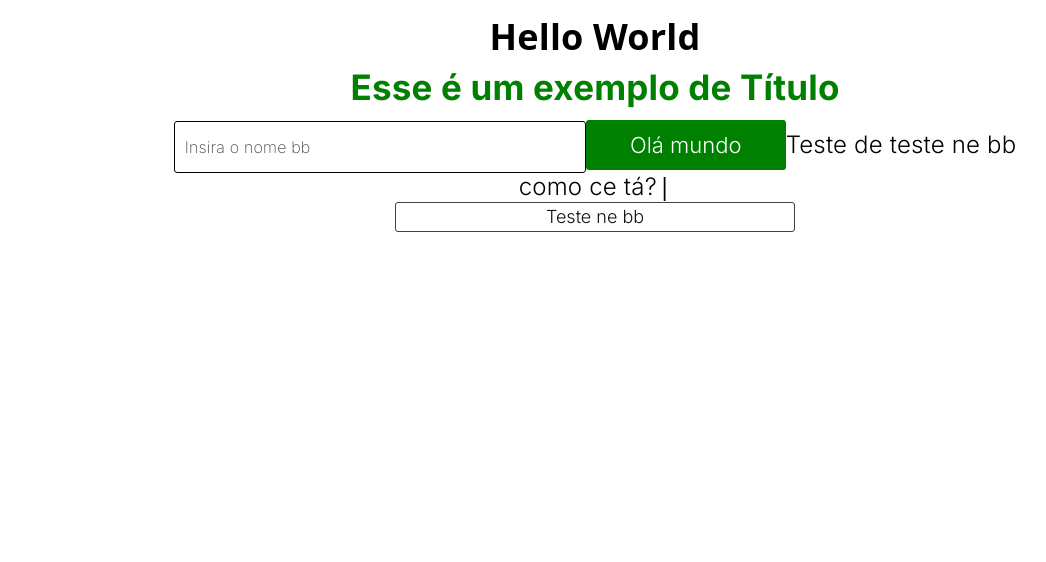
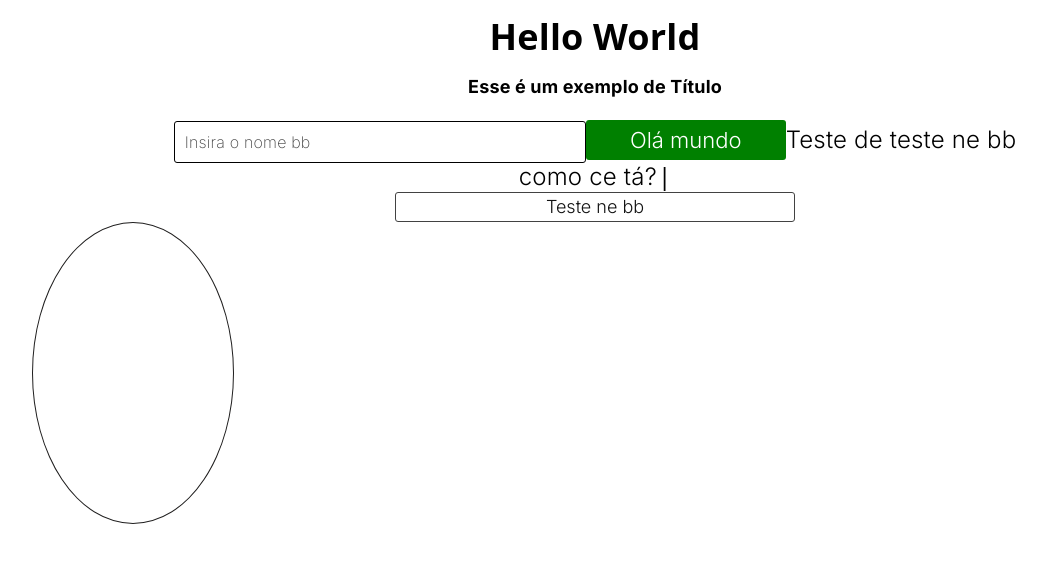
Before and after one commit to becanmc/jojo-birthday, a React (Vite) app in the folder project/: page / in a window 1280 px wide. Shown: the top 562 px of the page, without its empty margins (45-1091 px from the left). Built offline with nearby package versions, Linux system fonts and the light colour scheme.

Commit message:
Camera Frame implementation

```diff
--- /dev/null
+++ b/project/src/components/atoms/CameraFrame/CameraFrame.module.css
@@ -0,0 +1,7 @@
+.camera_frame{
+    width: 200px;
+    height: 300px;
+
+    border-radius: 100%;
+    border: 1px solid var(--color-dark-gray);
+}
--- /dev/null
+++ b/project/src/components/atoms/CameraFrame/CameraFrame.tsx
@@ -0,0 +1,11 @@
+// import React from "react";
+import styles from "./CameraFrame.module.css";
+
+function CameraFrame(){
+    return (
+        <div className={styles.camera_frame}>
+        </div>
+    );
+}
+
+export default CameraFrame;
--- a/project/src/index.css
+++ b/project/src/index.css
@@ -25,7 +25,7 @@
 
   /* Patterns */
   --border-radius: 3px;
-  --height: 50px;
+  --height: 40px;
 
   --shadow:
     rgba(0, 0, 0, 0.1) 0 10px 15px -3px, rgba(0, 0, 0, 0.05) 0 4px 6px -2px;
--- a/project/src/pages/TestComponents.tsx
+++ b/project/src/pages/TestComponents.tsx
@@ -1,20 +1,21 @@
 import Button from "../components/atoms/Buttons/Default/Button";
-import Title from "../components/atoms/Title/Title";
+import Title from "../components/atoms/Text/Title/Title";
 import Input from "../components/atoms/Input/Input";
-import Text from "../components/atoms/Text/Text";
+import Text from "../components/atoms/Text/Default/Text";
 import QuizButton from "../components/atoms/Buttons/Quiz/QuizButton";
-
-import TypeWriter from "../components/atoms/Typewriter/Typewriter";
+import TypeWriter from "../components/atoms/Text/Typewriter/Typewriter";
+import CameraFrame from "../components/atoms/CameraFrame/CameraFrame";
 
 function TestComponentsPage(){
     return(<div>
         <h1 color="black">Hello World</h1>
-        <Title color="green" size="bigger">Esse é um exemplo de Título</Title>
+        <Title color="dark" size="small">Esse é um exemplo de Título</Title>
         <Input width={'400px'}>Insira o nome bb</Input>
         <Button width={'200px'}> Olá mundo </Button>
         <Text>Teste de teste ne bb</Text>
         <TypeWriter strings={['oi', 'como ce tá?', 'eu quero saber a cor da sua calcinha']}/>
         <QuizButton width={'400px'} correct={true} >Teste ne bb</QuizButton>
+        <CameraFrame></CameraFrame>
     </div>);
 }
 
```
